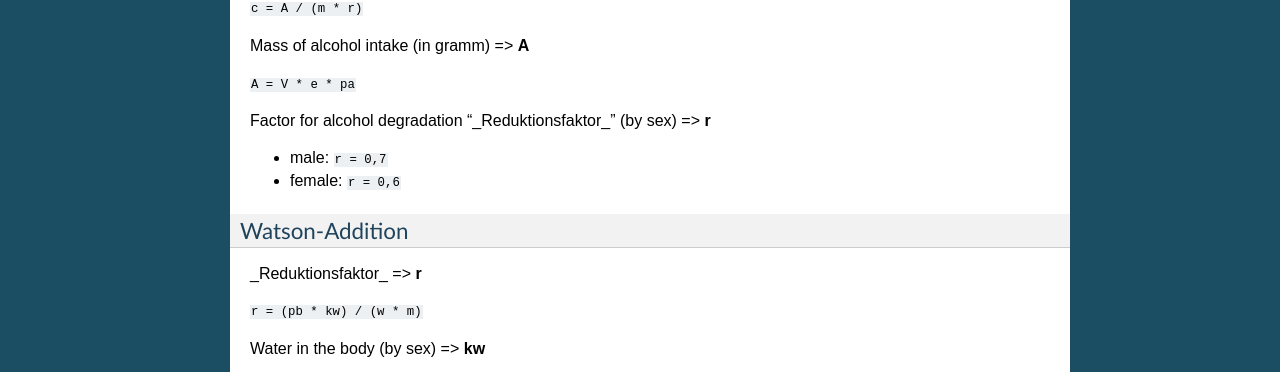
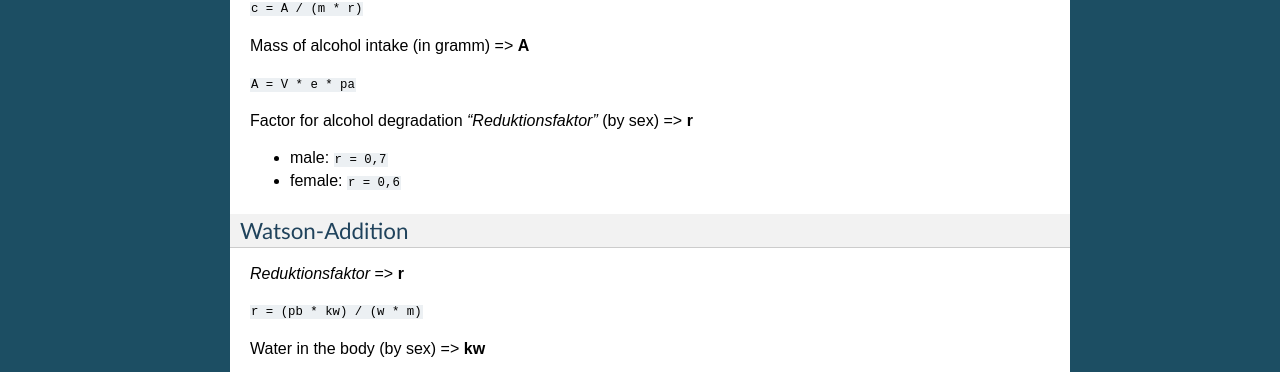
Before and after one commit to brutus/boozelib, a Sphinx documentation site: the page built from docs/background.rst, in a window 1280 px wide. Shown: the part 507-879 px from the top of the page. Built offline with Sphinx 7.4.7, drawn with Linux system fonts in a browser that asks for light colours.

Commit message:
:pencil2: fix RST format

```diff
--- a/docs/background.rst
+++ b/docs/background.rst
@@ -30,7 +30,7 @@ Mass of alcohol intake (in gramm) => **A**
 
 ``A = V * e * pa``
 
-Factor for alcohol degradation "_Reduktionsfaktor_" (by sex) => **r**
+Factor for alcohol degradation *"Reduktionsfaktor"* (by sex) => **r**
 
 * male: ``r = 0,7``
 * female: ``r = 0,6``
@@ -38,7 +38,7 @@ Factor for alcohol degradation "_Reduktionsfaktor_" (by sex) => **r**
 Watson-Addition
 ~~~~~~~~~~~~~~~
 
-_Reduktionsfaktor_ => **r**
+*Reduktionsfaktor* => **r**
 
 ``r = (pb * kw) / (w * m)``
 
```
